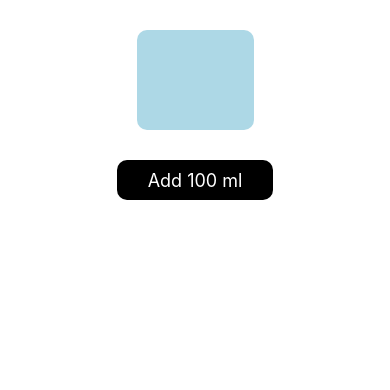
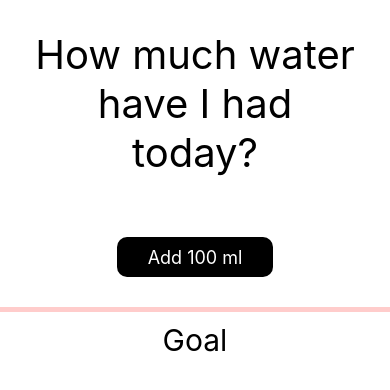
Before and after one commit to riya-n/water-tracker, a React Native app in the folder WaterTracker/: screen / in a window 390 px wide. Shown: the top 390 px of the page. Built offline with nearby package versions, Linux system fonts and the light colour scheme.

Commit message:
add goal line

```diff
--- a/WaterTracker/WaterTracker.js
+++ b/WaterTracker/WaterTracker.js
@@ -19,20 +19,24 @@ UIManager.setLayoutAnimationEnabledExperimental &&
 
 export default class WaterTracker extends React.Component {
   state = {
-    h: 100,
+    h: 0,
   };
   _onPress = () => {
     LayoutAnimation.spring();
-    this.setState({h: this.state.h + 15});
+    this.setState({h: this.state.h + 0.1});
   };
 
   render() {
     return (
       <View style={styles.container}>
-        <View style={[styles.bar, {height: this.state.h}]} />
+        <Text style={styles.title}>How much water have I had today?</Text>
         <TouchableOpacity onPress={this._onPress} style={styles.button}>
           <Text style={styles.buttonText}>Add 100 ml</Text>
         </TouchableOpacity>
+        <View style={[styles.bar, {height: this.state.h * 100}]} />
+        <View style={styles.line}>
+          <Text style={styles.subtitle}>Goal</Text>
+        </View>
       </View>
     );
   }
@@ -41,6 +45,17 @@ export default class WaterTracker extends React.Component {
 const styles = StyleSheet.create({
   container: {
     alignItems: 'center',
+  },
+  title: {
+    textAlign: 'center',
+    marginVertical: 30,
+    marginHorizontal: 30,
+    fontSize: 40,
+  },
+  subtitle: {
+    textAlign: 'center',
+    marginVertical: 10,
+    fontSize: 30,
   },
   bar: {
     backgroundColor: '#ADD8E6',
@@ -62,4 +77,9 @@ const styles = StyleSheet.create({
     color: 'white',
     fontSize: 18,
   },
+  line: {
+    width: WIDTH,
+    borderTopWidth: 5,
+    borderTopColor: '#FFCCCB',
+  },
 });
```
